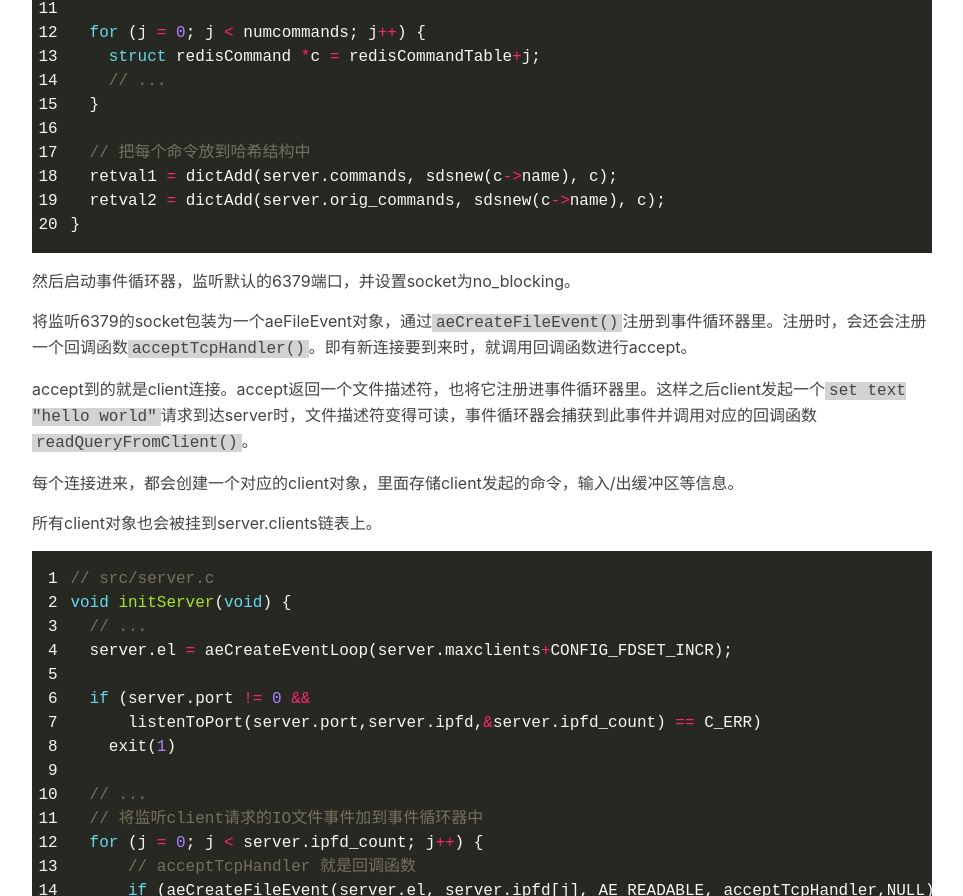
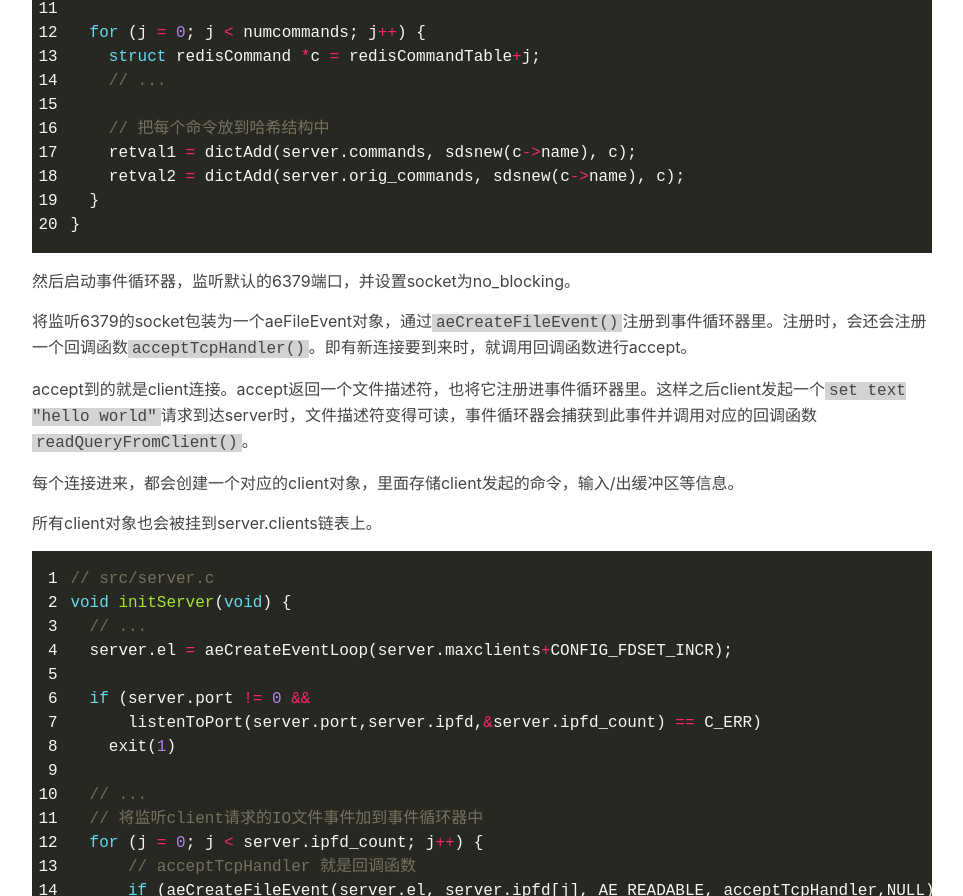
Before and after one commit to cbsheng/cbsheng.github.io, a plain HTML site: page posts/redis里一个简单请求如何被处理/index.html in a window 1280 px wide. Shown: the part 1015-1911 px from the top of the page, without its empty margins (158-1121 px from the left). Drawn offline with nearby package versions, Linux system fonts and the light colour scheme; a script that the page names is missing.

Commit message:
rebuilding site Sun Jul 28 20:42:27 CST 2019

```diff
--- a/posts/redis里一个简单请求如何被处理/index.html
+++ b/posts/redis里一个简单请求如何被处理/index.html
@@ -158,11 +158,11 @@
   <span class="k">for</span> <span class="p">(</span><span class="n">j</span> <span class="o">=</span> <span class="mi">0</span><span class="p">;</span> <span class="n">j</span> <span class="o">&lt;</span> <span class="n">numcommands</span><span class="p">;</span> <span class="n">j</span><span class="o">++</span><span class="p">)</span> <span class="p">{</span>
     <span class="k">struct</span> <span class="n">redisCommand</span> <span class="o">*</span><span class="n">c</span> <span class="o">=</span> <span class="n">redisCommandTable</span><span class="o">+</span><span class="n">j</span><span class="p">;</span>
     <span class="c1">// ...
-</span><span class="c1"></span>  <span class="p">}</span>
-
-  <span class="c1">// 把每个命令放到哈希结构中
-</span><span class="c1"></span>  <span class="n">retval1</span> <span class="o">=</span> <span class="n">dictAdd</span><span class="p">(</span><span class="n">server</span><span class="p">.</span><span class="n">commands</span><span class="p">,</span> <span class="n">sdsnew</span><span class="p">(</span><span class="n">c</span><span class="o">-&gt;</span><span class="n">name</span><span class="p">),</span> <span class="n">c</span><span class="p">);</span>
-  <span class="n">retval2</span> <span class="o">=</span> <span class="n">dictAdd</span><span class="p">(</span><span class="n">server</span><span class="p">.</span><span class="n">orig_commands</span><span class="p">,</span> <span class="n">sdsnew</span><span class="p">(</span><span class="n">c</span><span class="o">-&gt;</span><span class="n">name</span><span class="p">),</span> <span class="n">c</span><span class="p">);</span>
+</span><span class="c1"></span>
+    <span class="c1">// 把每个命令放到哈希结构中
+</span><span class="c1"></span>    <span class="n">retval1</span> <span class="o">=</span> <span class="n">dictAdd</span><span class="p">(</span><span class="n">server</span><span class="p">.</span><span class="n">commands</span><span class="p">,</span> <span class="n">sdsnew</span><span class="p">(</span><span class="n">c</span><span class="o">-&gt;</span><span class="n">name</span><span class="p">),</span> <span class="n">c</span><span class="p">);</span>
+    <span class="n">retval2</span> <span class="o">=</span> <span class="n">dictAdd</span><span class="p">(</span><span class="n">server</span><span class="p">.</span><span class="n">orig_commands</span><span class="p">,</span> <span class="n">sdsnew</span><span class="p">(</span><span class="n">c</span><span class="o">-&gt;</span><span class="n">name</span><span class="p">),</span> <span class="n">c</span><span class="p">);</span>
+  <span class="p">}</span>
 <span class="p">}</span></code></pre></td></tr></table>
 </div>
 </div>
```
